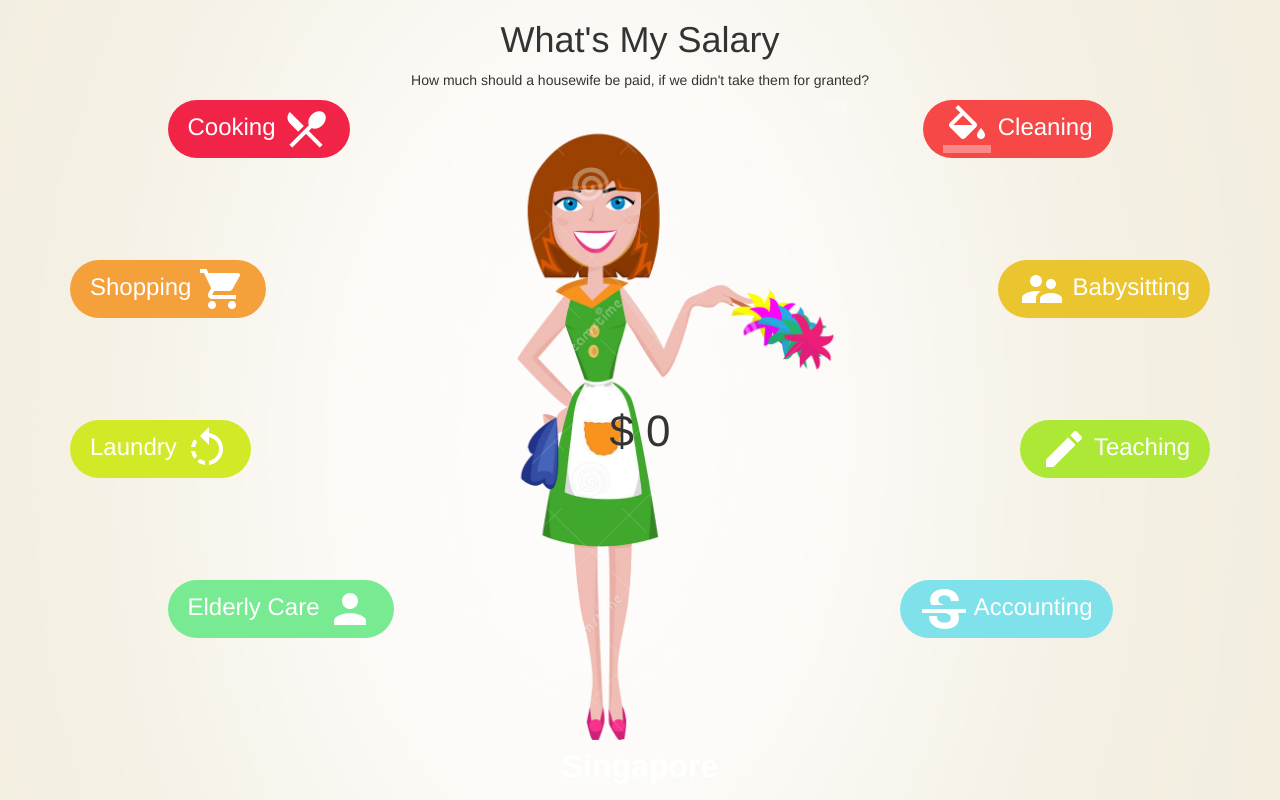
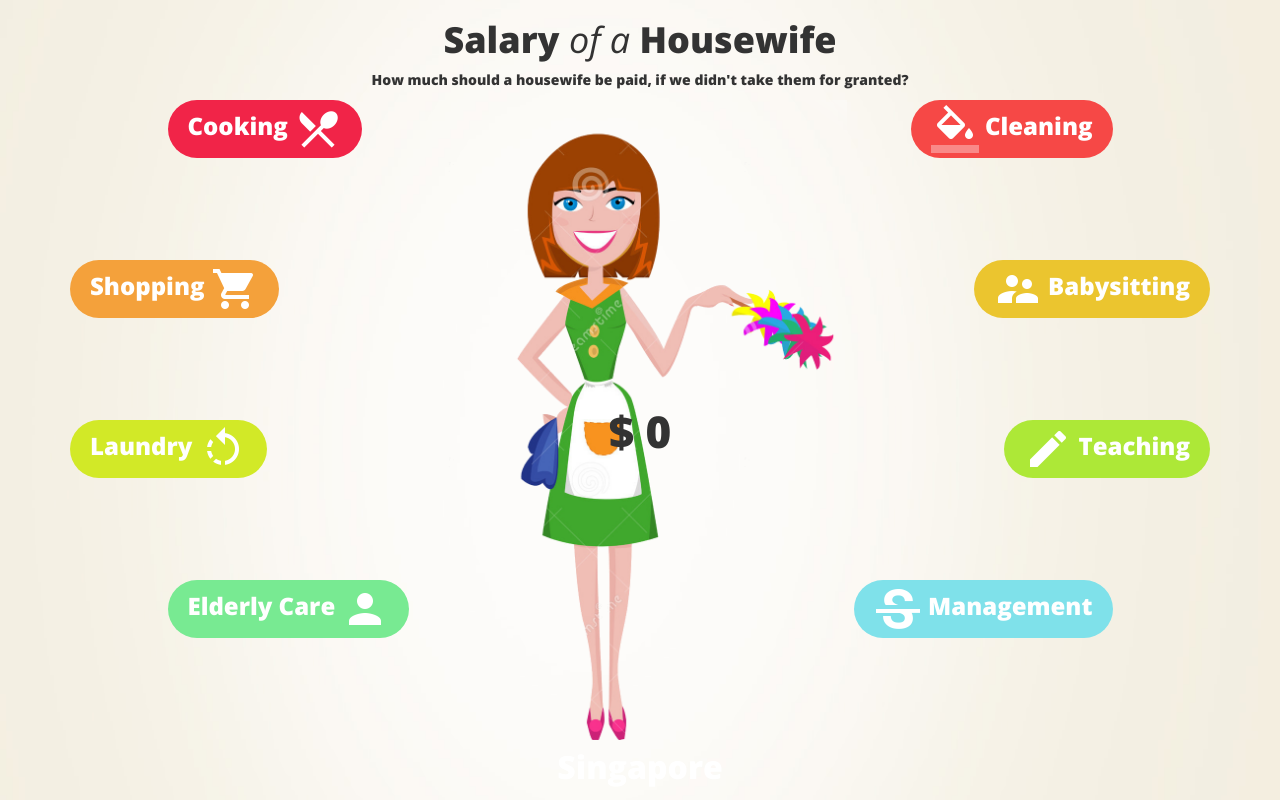
Before and after one commit to allwinpb/whatsmyvalue, a website: page index.html in a window 1280 px wide. Drawn offline with nearby package versions, Linux system fonts and the light colour scheme.

Commit message:
Better font and colors

```diff
--- a/assets/css/style.css
+++ b/assets/css/style.css
@@ -50,6 +50,14 @@ body{
 	height: 100%;
 	background: transparent url(/assets/img/bg.jpg);
 	background-size: 100% 100%;
+	font-family: 'Open Sans', sans-serif;
+}
+
+h1{
+	font-weight: 800;
+}
+h1 i{
+	font-weight: 400;
 }
 
 #edit_uttons_1,
--- a/index.html
+++ b/index.html
@@ -3,6 +3,7 @@
 <head>
 	<title>What's My Salary</title>
 	<meta name="viewport" content="width=device-width, initial-scale=1">
+	<link href='http://fonts.googleapis.com/css?family=Open+Sans:400italic,800,300italic,600italic' rel='stylesheet' type='text/css'>
 	<link rel="stylesheet" type="text/css" href="vendor/bootstrap/dist/css/bootstrap.min.css">
 	<link rel="stylesheet" type="text/css" href="vendor/bootstrap/dist/css/bootstrap-theme.min.css">
 	<link rel="stylesheet" href="/assets/css/style.css">
@@ -12,7 +13,7 @@
 	<div class="container">
 		<div class="row">
 			<div class="col-xs-12 text-center">
-				<h1>What's My Salary</h1>
+				<h1>Salary <i>of a</i> Housewife</h1>
 				<p>How much should a housewife be paid, if we didn't take them for granted?</p>
 			</div>
 		</div>
@@ -103,7 +104,7 @@
 					</div>
 					<div class="button-field pull-right" id="button_field_8">
 						<img src="/assets/img/icons/accounting.png">
-						Accounting
+						Management
 						<div id="edit_uttons_8">
 							<img src="assets/img/icons/add.png" height="48" width="48" onclick="increment('#badge8')">
 							<img src="assets/img/icons/remove.png" height="48" width="48" onclick="decrement('#badge8')">
```
